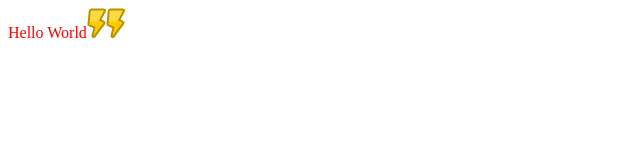
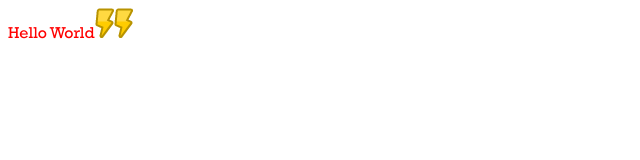
Before and after one commit to Coreylantz/webpack-boilerplate, a website built with webpack: page dist/index.html in a window 1280 px wide. Shown: the full height of the page, 0-640 px from the left. Built offline with nearby package versions, Linux system fonts and the light colour scheme.

Commit message:
adding fonts

```diff
--- /dev/null
+++ b/src/_styles/_fonts.scss
@@ -0,0 +1,8 @@
+@font-face {
+  font-family: 'Rockwell';
+  font-display: fallback;
+  src:  url('../_fonts/Rockwell-Regular-Font.woff2') format('woff2'),
+        url('../_fonts/Rockwell-Regular-Font.woff') format('woff');
+  font-weight: 600;
+  font-style: normal;
+}
--- a/src/style.scss
+++ b/src/_styles/style.scss
@@ -1,10 +1,13 @@
+@import './fonts';
+
 body {
+  font-family: 'Rockwell', sans-serif;
   .hello {
     color: red;
     position: relative;
 
     &::after {
-      background: url('./icon.png') no-repeat;
+      background: url('../_images/icon.png') no-repeat;
       content: '';
       position: absolute;
       height: 100%;
--- a/src/index.js
+++ b/src/index.js
@@ -1,5 +1,5 @@
-import './style.scss';
-import Icon from './icon.png';
+import './_styles/style.scss';
+import Icon from './_images/icon.png';
 
 function component() {
   const element = document.createElement('div');
--- a/webpack.config.js
+++ b/webpack.config.js
@@ -23,6 +23,12 @@ module.exports = {
         use: [
           'file-loader'
         ]
+      },
+      {
+        test: /\.(woff|woff2|eot|ttf|otf)$/,
+        use: [
+          'file-loader'
+        ]
       }
     ]
   }
```
Also changed, not shown: dist/5c0494e694cb621665c85c853a2a69f9.woff (added), dist/dbb98b2345daf9b23f744af3314d26d5.woff2 (added), src/_fonts/Rockwell-Regular-Font.woff (added), src/_fonts/Rockwell-Regular-Font.woff2 (added), src/_images/icon.png (renamed from src/icon.png).
